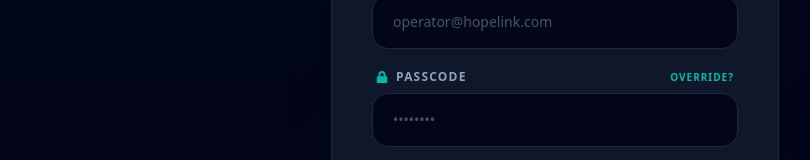
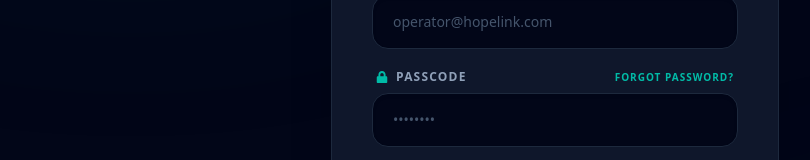
Before and after one commit to jaga42-ui/hopelink, a React (Vite) app in the folder frontend/: page /login in a window 1280 px wide. Shown: the part 356-516 px from the top of the page, without its empty margins (85-895 px from the left). Built offline with nearby package versions, Linux system fonts and the light colour scheme; no server answers.

Commit message:
feat: added dynamic metadata bucket for excel uploads and upgraded scanner UI

```diff
--- a/frontend/src/pages/Login.jsx
+++ b/frontend/src/pages/Login.jsx
@@ -90,8 +90,8 @@ const Login = () => {
             <label className="text-slate-400 text-[10px] sm:text-xs font-black uppercase tracking-widest flex items-center gap-2">
               <FaLock className="text-teal-500" /> Passcode
             </label>
-            <Link to="/forgotpassword" className="text-[10px] text-teal-500 hover:text-teal-400 font-black uppercase tracking-widest transition-colors">
-              Override?
+            <Link to="/forgot-password" className="text-[10px] text-teal-500 hover:text-teal-400 font-black uppercase tracking-widest transition-colors">
+              Forgot Password?
             </Link>
           </div>
           <input
```
